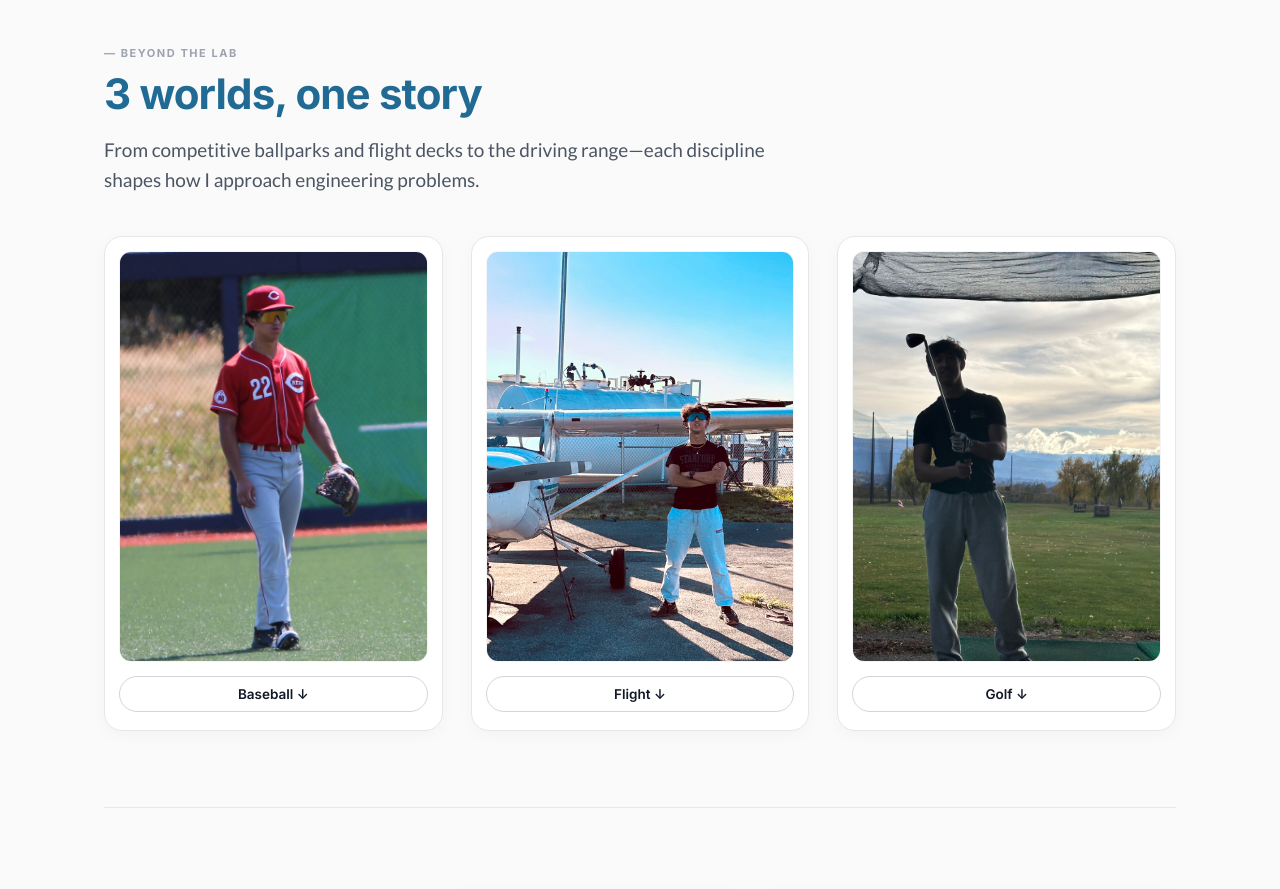
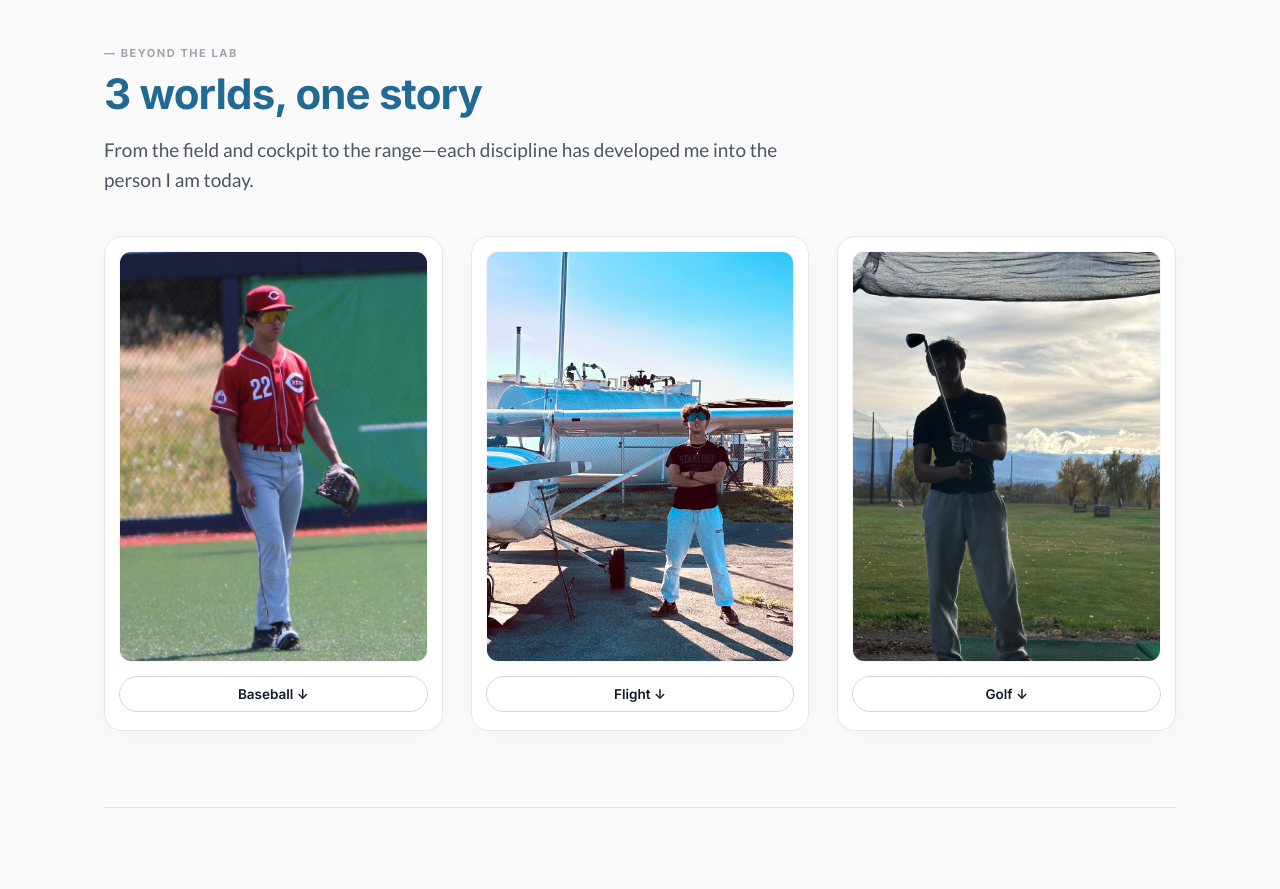
Before and after one commit to dylanklatt604/E-Portfolio, a plain HTML site: page about.html in a window 1280 px wide. Shown: the part 940-1829 px from the top of the page. Drawn offline with Linux system fonts and the light colour scheme; no server answers; grey boxes are pictures that could not be loaded.

Commit message:
Update paragraph text in about.html

```diff
--- a/about.html
+++ b/about.html
@@ -186,7 +186,7 @@
     <div class="an">
       <div class="eyebrow">&mdash; Beyond the Lab</div>
       <h2 class="sec-title" style="font-size:clamp(30px,4vw,42px);color:#206A94">3 worlds, one story</h2>
-      <p class="page-sub">From competitive ballparks and flight decks to the driving range—each discipline shapes how I approach engineering problems.</p>
+      <p class="page-sub">From the field and cockpit to the range—each discipline has developed me into the person I am today.</p>
     </div>
 
     <div class="worlds-grid">
```
